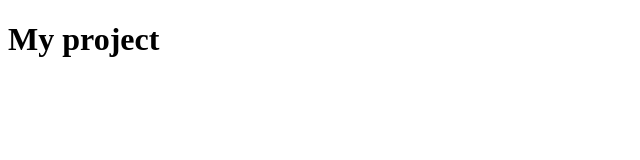
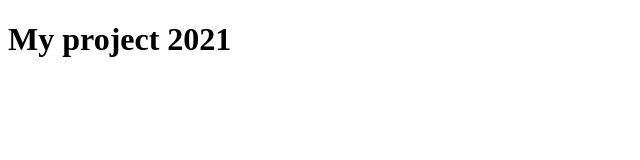
Before and after one commit to Kostrica/my-project, a plain HTML site: page index.html in a window 1280 px wide. Shown: the whole page, without its empty margins (0-640 px from the left). Drawn offline with Linux system fonts and the light colour scheme.

Commit message:
title was changed 2

```diff
--- a/index.html
+++ b/index.html
@@ -7,6 +7,6 @@
   <title>My project</title>
 </head>
 <body>
-  <h1>My project</h1>
+  <h1>My project 2021</h1>
 </body>
 </html>
```
